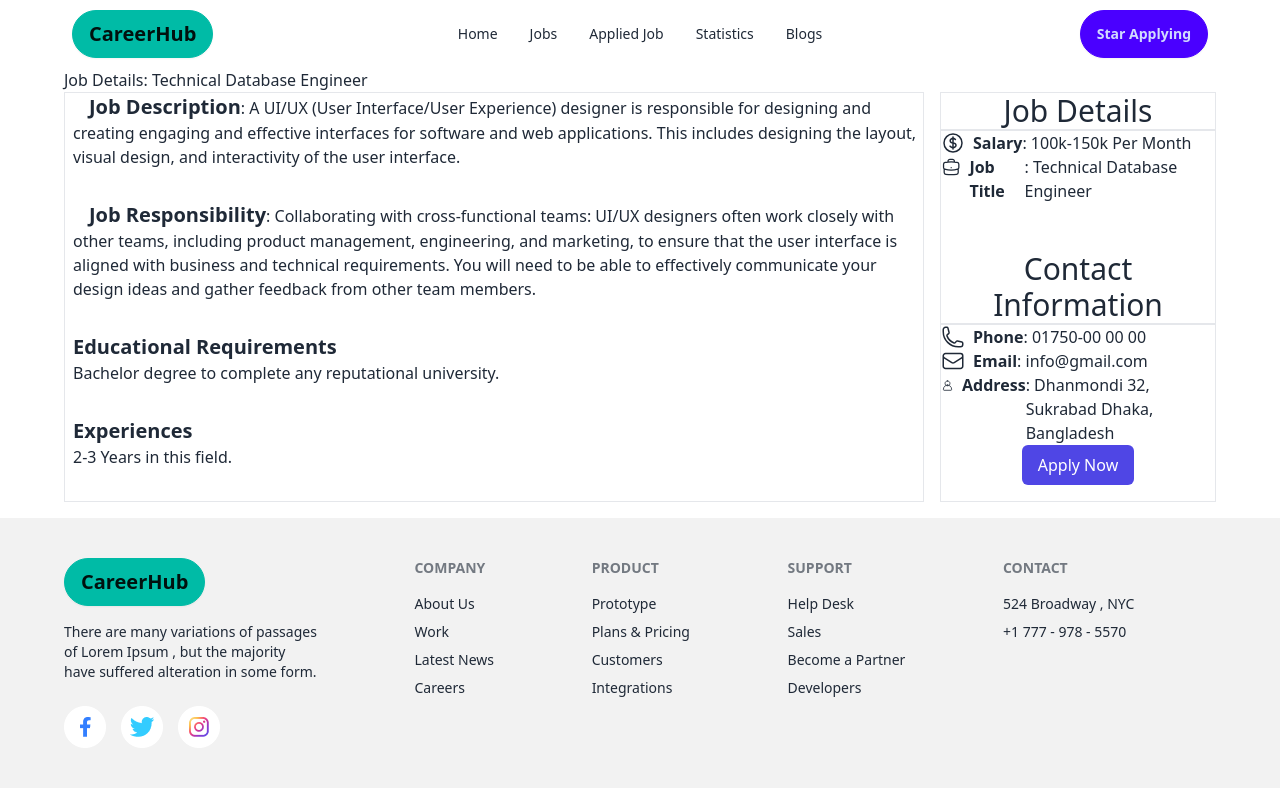
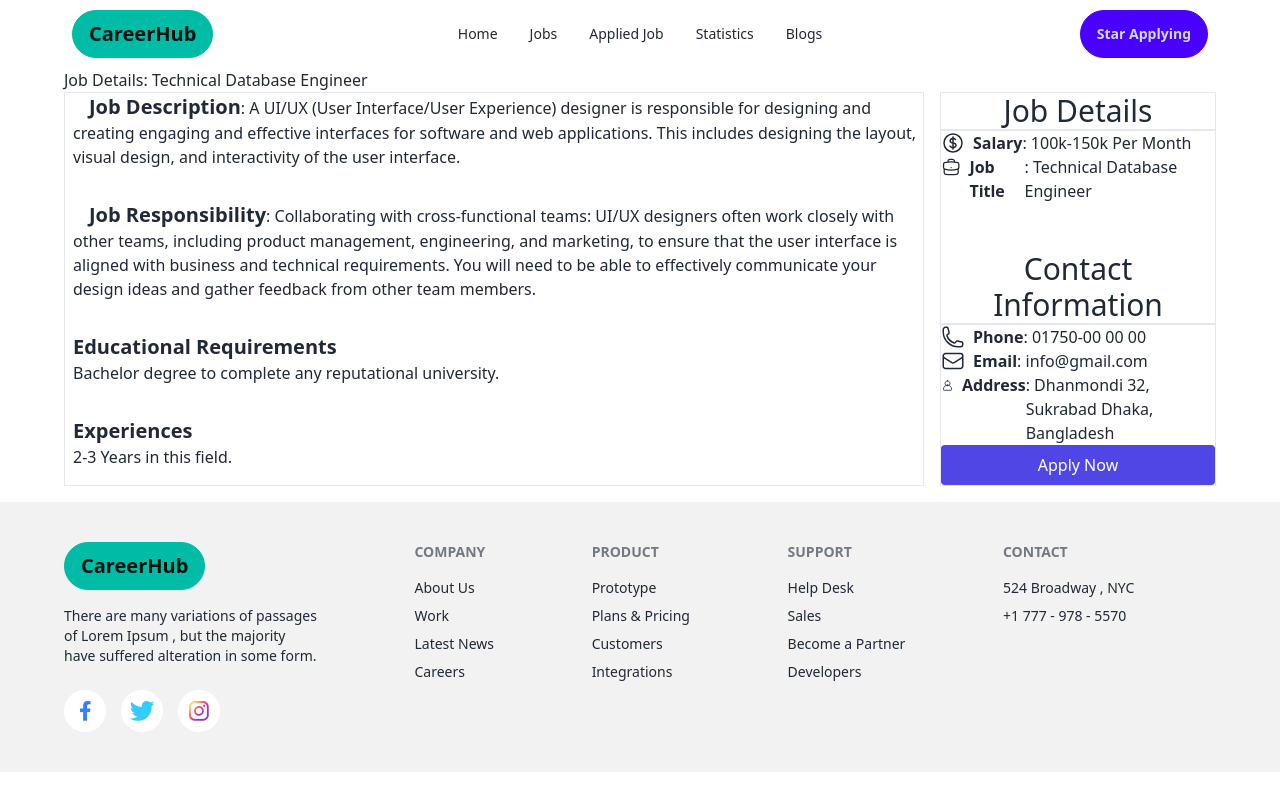
Before and after one commit to Rafsan12/Career-hub, a React (Vite) app: page /job/1 in a window 1280 px wide. Built offline with nearby package versions, Linux system fonts and the light colour scheme.

Commit message:
apply now button postion fix

```diff
--- a/src/components/FeaturedJobs/JobDetails.jsx
+++ b/src/components/FeaturedJobs/JobDetails.jsx
@@ -157,8 +157,8 @@ const JobDetails = () => {
           </div>
 
           {/* Apply now button centered at the bottom */}
-          <div className="flex justify-center items-end h-full pb-4">
-            <button className="btn-primary px-4 py-2 bg-indigo-600 text-white rounded-md">
+          <div className="flex justify-center items-end">
+            <button className="btn-primary px-4 py-2 bg-indigo-600 w-full   text-white rounded">
               Apply Now
             </button>
           </div>
```
